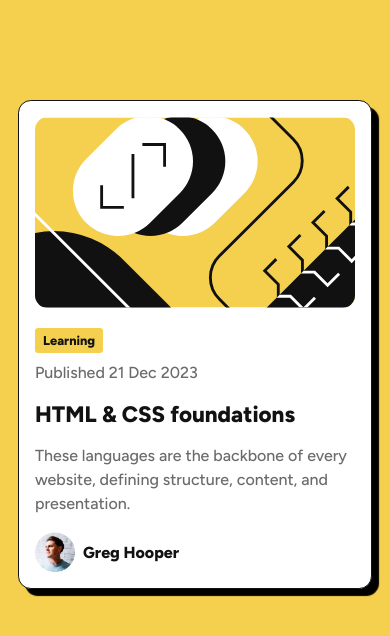
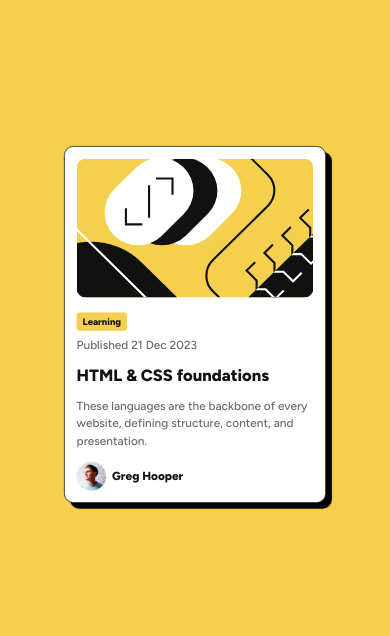
Before and after one commit to Don7Winner/Card.com, a plain HTML site: page index.html in a window 390 px wide. Drawn offline with Linux system fonts and the light colour scheme.

Commit message:
changed some class at css and updated media query

```diff
--- a/CSS/Responsiveness.css
+++ b/CSS/Responsiveness.css
@@ -1,12 +1,15 @@
 @media (max-width: 1440px) {
   .card {
     transform: scale (0.7);
-    top: 100px;
+    top: 100%;
+    bottom: 100%;
     position: relative;
   }
 }
-@media (max-width: 430px) {
+/* @media (max-width: 430px) {
   .card {
-    transform: scale (0);
+    transform: scale (0.9);
+    top: 100%;
+    bottom: 100%;
   }
-}
+} */
--- a/CSS/sytlesheet.css
+++ b/CSS/sytlesheet.css
@@ -24,18 +24,20 @@ body {
   /* text-align: center; */
 
   /* height: 100vh; */
-  /* position: relative;
-  top: 100px; */
+  position: relative;
+  top: 80px;
+  bottom: 100px;
+  /* transform: translate y(50%); */
 }
 .card {
   background-color: hsl(0, 0%, 100%);
-  box-shadow: 7px 7px 1px rgba(0, 0, 0, 1);
+  box-shadow: 8px 8px 1px rgba(0, 0, 0, 1);
   border: 1px solid hsl(0, 0%, 7%);
   border-radius: 0.8rem;
   padding: 1rem;
   width: 320px;
   margin-bottom: 1rem;
-  /* transform: scale(0.8); */
+  transform: scale(0.74, 0.73);
 }
 .illustration-img {
   border: none;
--- a/index.html
+++ b/index.html
@@ -52,13 +52,13 @@
         <span>Greg Hooper</span>
       </div>
     </div>
-    <footer>
+    <!-- <footer>
       <div class="attribution">
         Challenge by
         <a href="https://www.frontendmentor.io?ref=challenge" target="_blank"
           >Frontend Mentor</a
         >. Coded by <a href="#">Don Winner</a>.
       </div>
-    </footer>
+    </footer> -->
   </body>
 </html>
```
